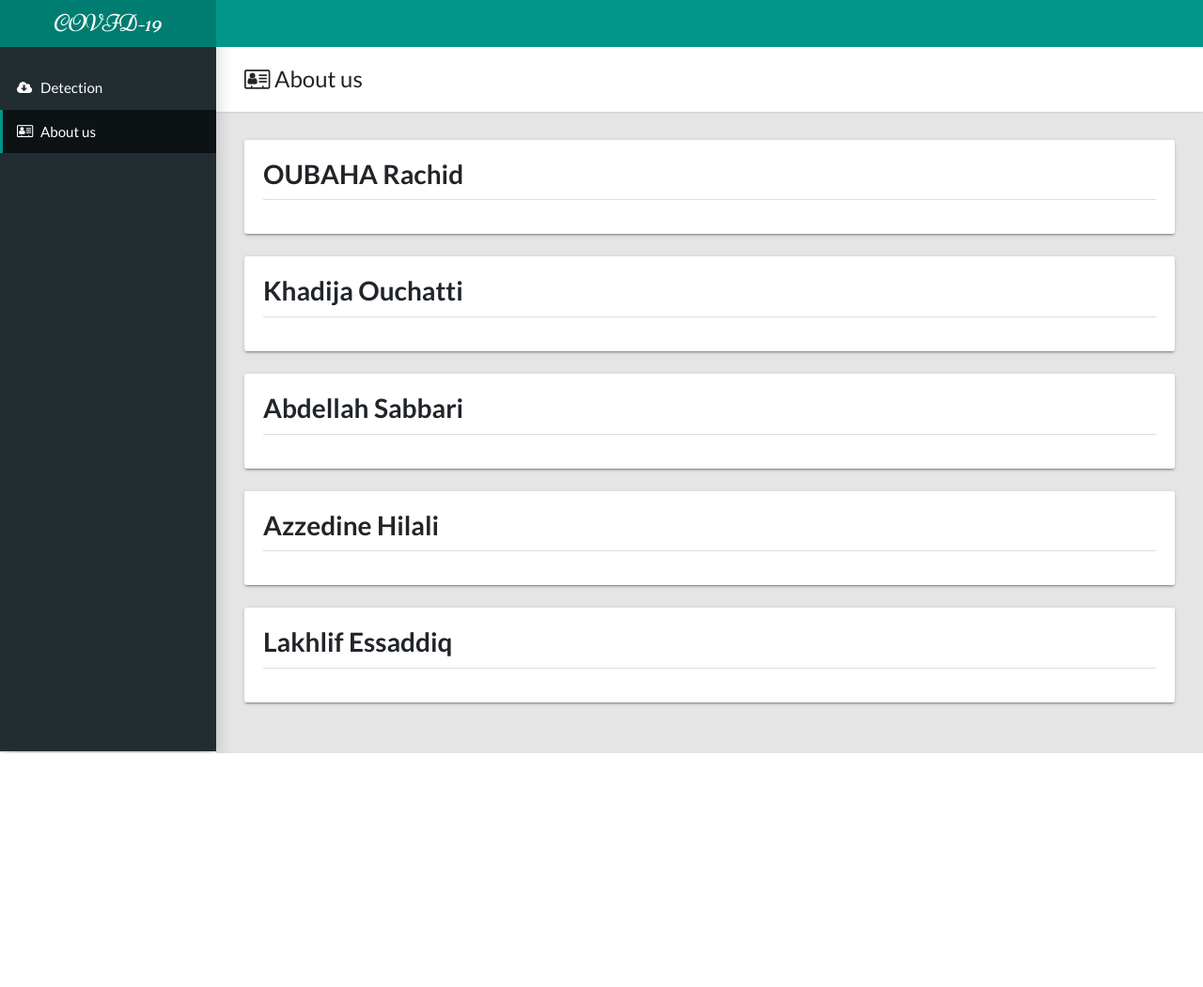
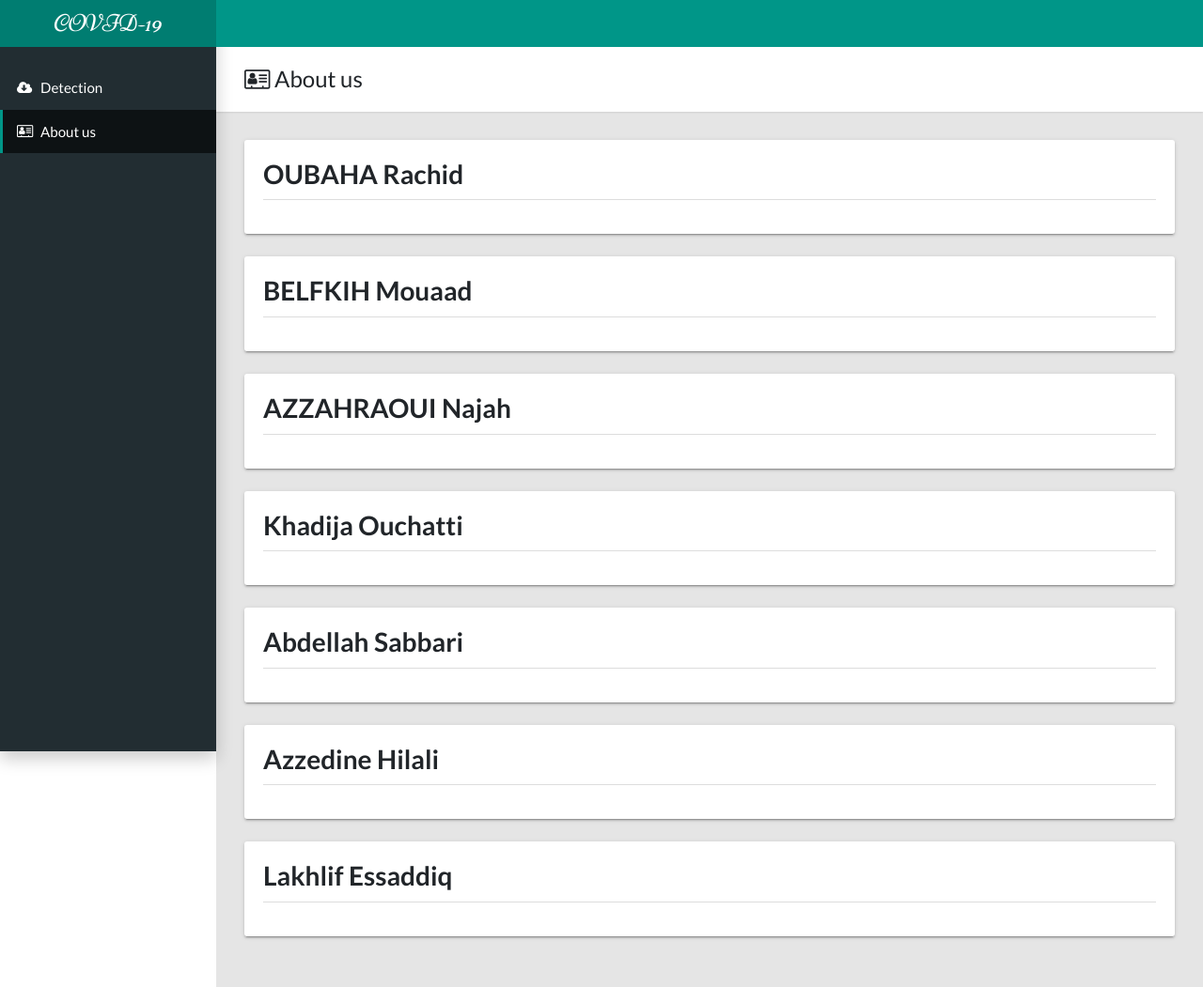
Before and after one commit to ROUBAHA/covid_detection_Flask, a Flask app: page /about in a window 1280 px wide. Shown: the whole page at 94% size. Before the commit the page ends 802 px from the top, so only its background shows below. Run offline with Flask 2, Linux system fonts and the light colour scheme; some libraries are stand-ins or nearby versions.

Commit message:
First commit

```diff
--- a/templates/about.html
+++ b/templates/about.html
@@ -50,6 +50,40 @@
           <div class="col-lg-12">
             <div class="page-header">
               <h2 class="mb-3 line-head" id="containers">OUBAHA Rachid</h2>
+            </div>
+            <div class="bs-component">
+
+            </div>
+          </div>
+        </div>
+
+
+      </div>
+
+            <!-- Containers-->
+      <div class="tile mb-4">
+        <div class="row">
+
+          <div class="col-lg-12">
+            <div class="page-header">
+              <h2 class="mb-3 line-head" id="containers">BELFKIH Mouaad</h2>
+            </div>
+            <div class="bs-component">
+
+            </div>
+          </div>
+        </div>
+
+
+      </div>
+
+            <!-- Containers-->
+      <div class="tile mb-4">
+        <div class="row">
+
+          <div class="col-lg-12">
+            <div class="page-header">
+              <h2 class="mb-3 line-head" id="containers">AZZAHRAOUI Najah</h2>
             </div>
             <div class="bs-component">
 
--- a/templates/index.html
+++ b/templates/index.html
@@ -30,7 +30,7 @@
       <ul class="app-menu">
         <li><a class="app-menu__item active" href="{{ url_for('index') }}"><i class="app-menu__icon fa fa-cloud-download"></i><span class="app-menu__label">Detection</span></a></li>
 
-
+   About us button
         <li><a class="app-menu__item" href="{{ url_for('about') }}"><i class="app-menu__icon fa fa-address-card-o"></i><span class="app-menu__label">About us</span></a></li>
 
       </ul>
@@ -38,6 +38,7 @@
     <main class="app-content">
       <div class="app-title">
         <div>
+
           <h1><i class="fa fa-cloud-download"></i> Coronavirus Detection by Convolutional neural network- CNN</h>
 
         </div>
```
